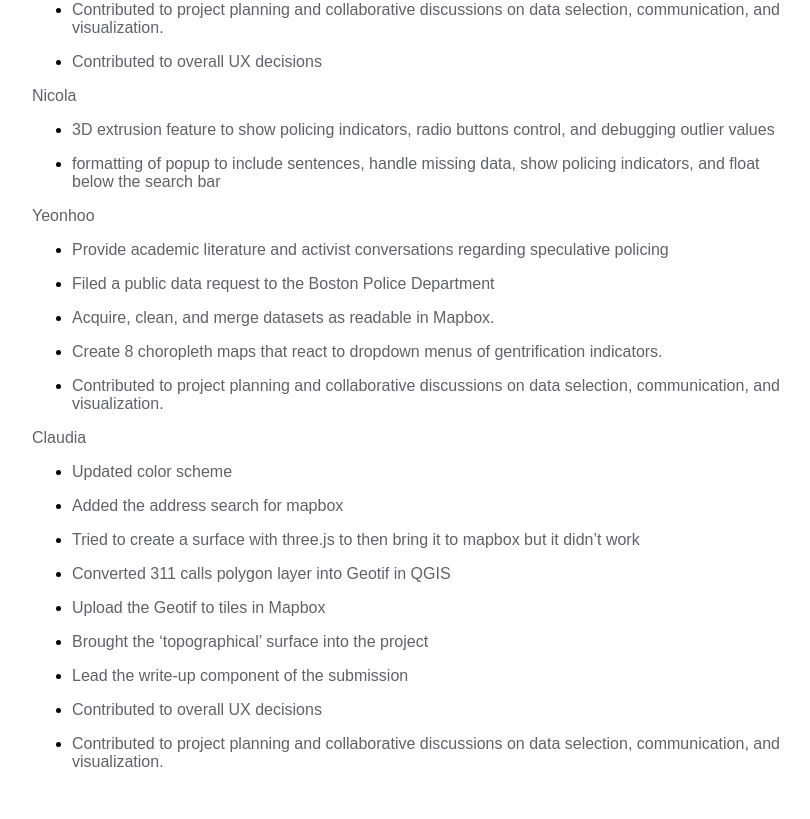
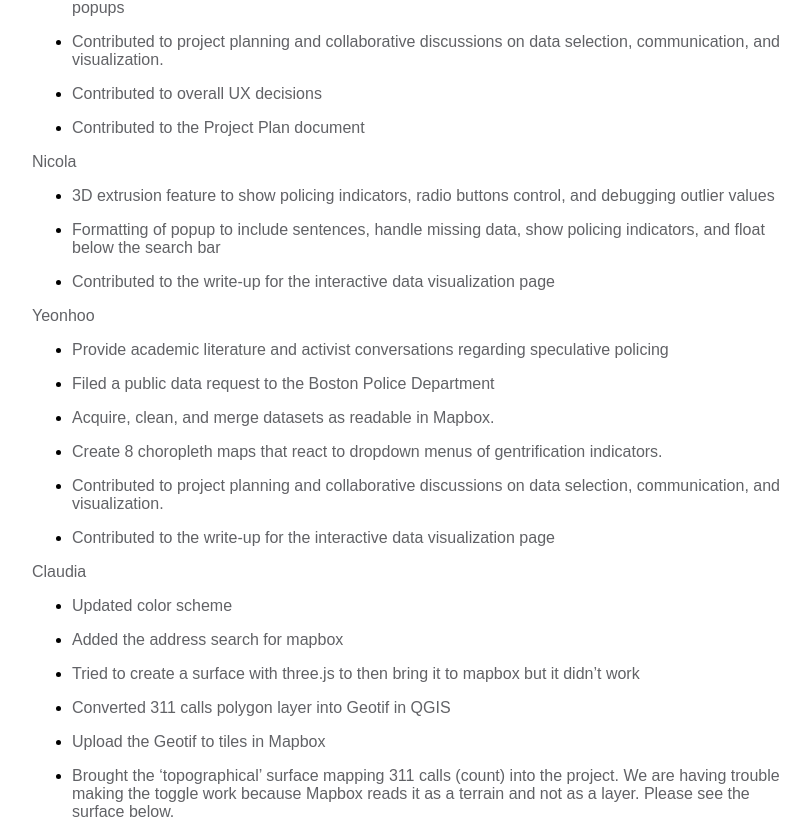
Before and after one commit to zoevosslee/IDS_FP02, a SvelteKit app: page /writeup in a window 1280 px wide. Shown: the part 1823-2642 px from the top of the page, without its empty margins (232-1042 px from the left). Built offline with nearby package versions, Linux system fonts and the light colour scheme; a web font is replaced by a local one.

Commit message:
text editing

```diff
--- a/src/app.css
+++ b/src/app.css
@@ -157,6 +157,7 @@
     font-weight: 800;
     line-height: normal;
     margin: 0;
+    margin-top: 2rem;
     padding:0;
   }
 
--- a/src/routes/writeup/+page.svelte
+++ b/src/routes/writeup/+page.svelte
@@ -40,7 +40,7 @@
         <p>Finally, as part of our narrative we have planned to introduce other non-geographical visualizations such as a timeline to show police budget and displacement events and moving tiles to address the issue of missing data on these matters. We find these important to situate the community challenges and it is something we will work for future iterations.
         </p>
         <p><strong>Overview of Our Development Process and Opportunities to Improve</strong></p>
-        <p>We have met around 4 times as a team to discuss ideas, data, and developments. In our first meetings we talked about ways of representing data, different elements of the map and workflow. We collectively decided that the best way to address the development of our project was to work first on the interactive map and that we will use different branches on github for version control. Collectively, we have spent 56 hours working on the project.
+        <p>We have met around 4 times as a team to discuss ideas, data, and developments. In our first meetings we talked about ways of representing data, different elements of the map and workflow. We collectively decided that the best way to address the development of our project was to work first on the interactive map and that we will use different branches on github for version control. Collectively, we have spent 64 hours working on the project.
         </p>
         <p>The components that took the most time were writing the JavaScript components to effectively connect the data to the Svelte components, and Mapbox. While some of our team members have MapBox programming development experience, working with d3 and the Svelte environment are new to our team.
         </p>
@@ -59,12 +59,16 @@
           </p></li>
           <li><p>Contributed to overall UX decisions
           </p></li>
+          <li><p>Contributed to the Project Plan document
+          </p></li>
         </ul>
         <p>Nicola</p>
         <ul>
           <li><p>3D extrusion feature to show policing indicators, radio buttons control, and debugging outlier values
           </p></li>
-          <li><p>formatting of popup to include sentences, handle missing data, show policing indicators, and float below the search bar
+          <li><p>Formatting of popup to include sentences, handle missing data, show policing indicators, and float below the search bar
+          </p></li>
+          <li><p>Contributed to the write-up for the interactive data visualization page
           </p></li>
         </ul>
         <p>Yeonhoo</p>
@@ -79,6 +83,8 @@
           </p></li>
           <li><p>Contributed to project planning and collaborative discussions on data selection, communication, and visualization.
           </p></li>
+          <li><p>Contributed to the write-up for the interactive data visualization page
+          </p></li>
         </ul>
         <p>Claudia</p>
         <ul>
@@ -91,9 +97,10 @@
           <li><p>Converted 311 calls polygon layer into Geotif in QGIS
           </p></li>
           <li><p>Upload the  Geotif to tiles in Mapbox</p></li>
-          <li><p>Brought the ‘topographical’ surface into the project
+          <li><p>Brought the ‘topographical’ surface mapping 311 calls (count) into the project. We are having trouble making the toggle work because Mapbox reads it as a terrain and not as a layer. Please see the surface below.
           </p></li>
-          <li><p>Lead the write-up component of the submission
+          <img src="/images/topographical_surface.png" alt="Screenshot" style="max-width: 100%; height: auto;">
+          <li><p>Contributed to write-up and rationale for visualization components
           </p></li>
           <li><p>Contributed to overall UX decisions
           </p></li>
```
Also changed, not shown: 1 other file (tests, documents, lock files or other folders).
